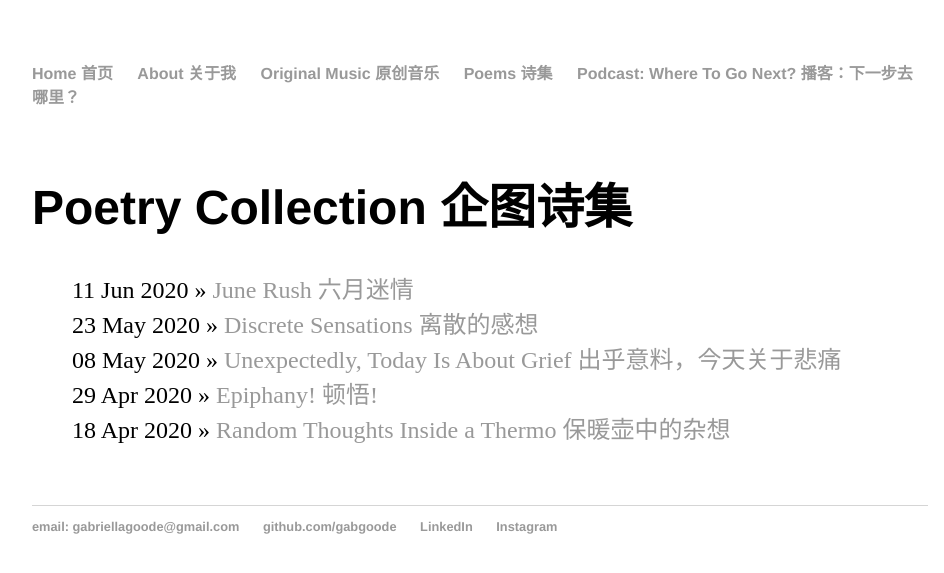
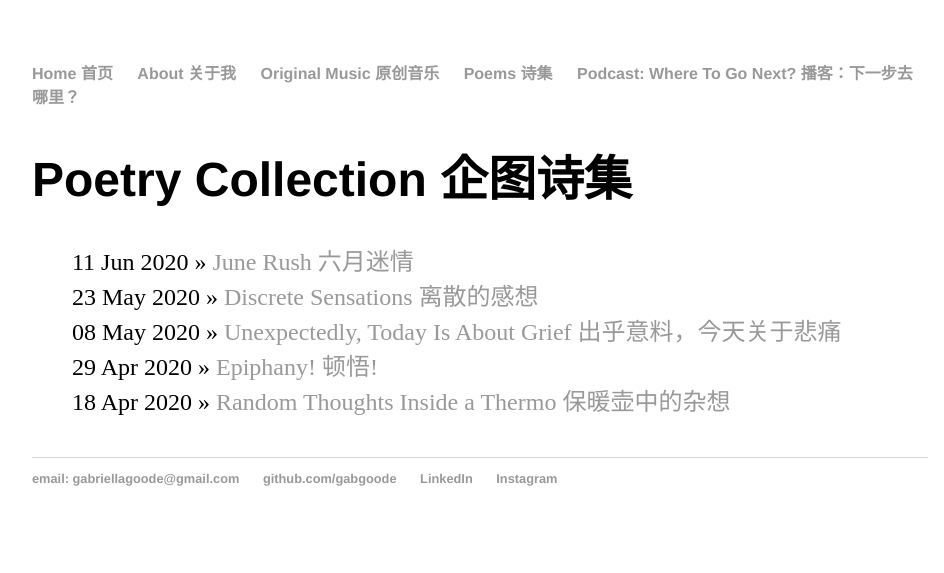
Before and after one commit to gabgoode/gabgoode.github.io, a Jekyll site: the page built from blog/index.html, in a window 1280 px wide. Shown: the top 573 px of the page, without its empty margins (160-1104 px from the left). Built offline with Jekyll 4.4.1, drawn with Linux system fonts in a browser that asks for light colours.

Commit message:
Update main.css

```diff
--- a/css/main.css
+++ b/css/main.css
@@ -1,11 +1,6 @@
 body {
     margin: 60px auto;
     width: 70%;
-}
-
-div {
-    margin: 60px auto;
-    width: 100%;
 }
 
 nav ul, footer ul {
```
